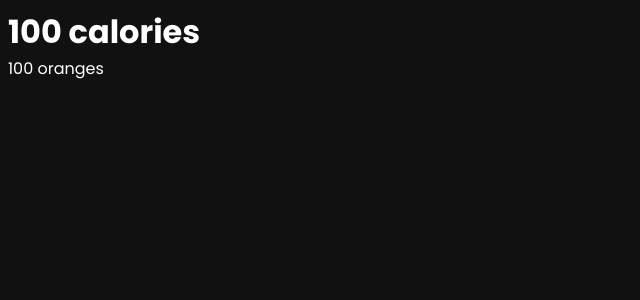
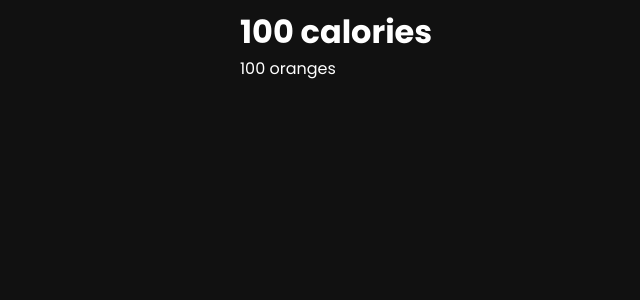
Before and after one commit to colorlessenergy/calories, a Next.js app: page / in a window 1280 px wide. Shown: the top 300 px of the page, without its empty margins (0-640 px from the left). Built offline with nearby package versions, Linux system fonts and the light colour scheme.

Commit message:
add max width styles to body

```diff
--- a/app/globals.css
+++ b/app/globals.css
@@ -10,3 +10,10 @@ body {
     background-color: #111111;
     color: #ffffff;
 }
+
+@media (min-width: 800px) {
+    body {
+        margin: 8px auto;
+        max-width: 800px;
+    }
+}
```
